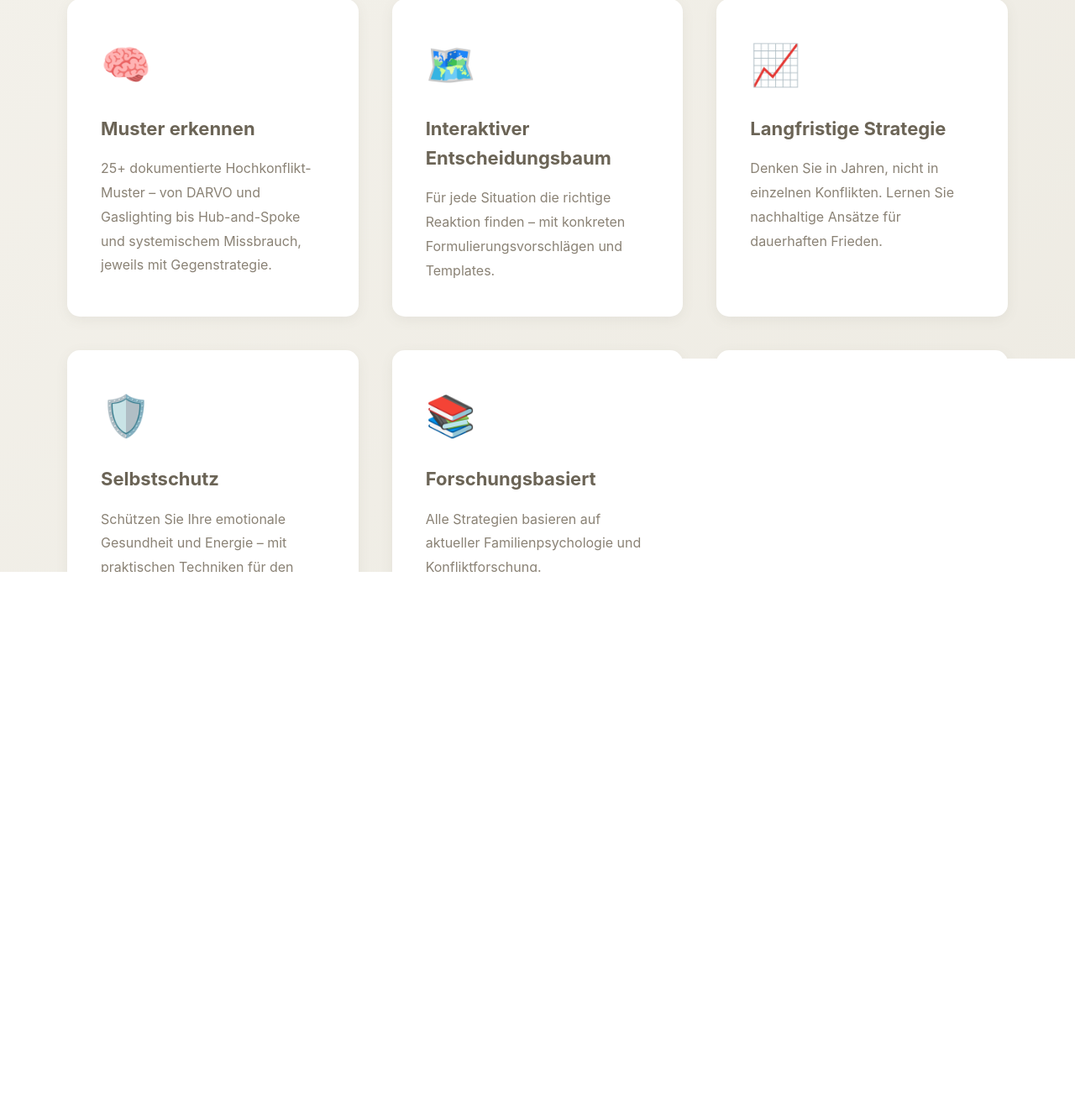
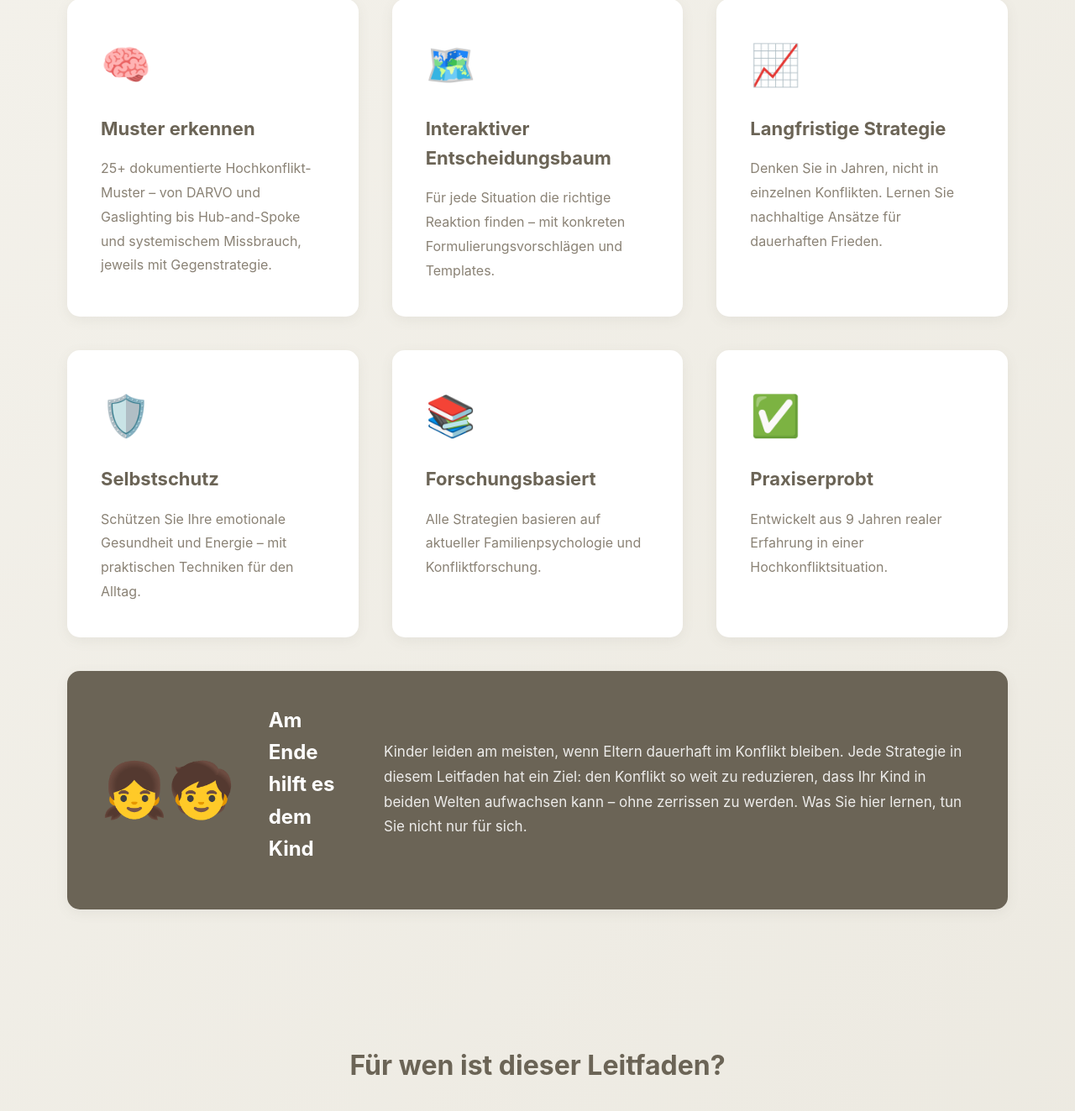
Before and after one commit to pww1980/hochkonflikteltern, a PHP site: page / in a window 1280 px wide. Shown: the part 844-2167 px from the top of the page at 84% size. Before the commit the page ends 1525 px from the top, so only its background shows below. Run offline with PHP 8.4, Linux system fonts and the light colour scheme.

Commit message:
Kachel 'Am Ende hilft es dem Kind' hinzugefügt
Neue hervorgehobene Kachel am Ende der Feature-Grid, die betont
dass alle Strategien letztlich dem Wohl des Kindes dienen.
Gestaltet als volle Breite, dunkler Hintergrund für visuelle Trennung.

https://claude.ai/code/session_01YMZYWLnsZcbzCmFAQvrmE9

```diff
--- a/index.html
+++ b/index.html
@@ -67,6 +67,11 @@
                     <div class="feature-icon">✅</div>
                     <h3>Praxiserprobt</h3>
                     <p>Entwickelt aus 9 Jahren realer Erfahrung in einer Hochkonfliktsituation.</p>
+                </div>
+                <div class="feature-card feature-card--child">
+                    <div class="feature-icon">👧🧒</div>
+                    <h3>Am Ende hilft es dem Kind</h3>
+                    <p>Kinder leiden am meisten, wenn Eltern dauerhaft im Konflikt bleiben. Jede Strategie in diesem Leitfaden hat ein Ziel: den Konflikt so weit zu reduzieren, dass Ihr Kind in beiden Welten aufwachsen kann – ohne zerrissen zu werden. Was Sie hier lernen, tun Sie nicht nur für sich.</p>
                 </div>
             </div>
         </section>
--- a/styles.css
+++ b/styles.css
@@ -167,6 +167,23 @@ nav {
 .feature-icon { font-size: 48px; margin-bottom: 20px; }
 .feature-card h3 { font-size: 22px; color: var(--color-primary); margin-bottom: 15px; }
 .feature-card p  { color: var(--color-secondary); line-height: 1.8; }
+
+.feature-card--child {
+    grid-column: 1 / -1;
+    background: var(--color-btn);
+    color: #ffffff;
+    display: flex;
+    align-items: center;
+    gap: 40px;
+    cursor: default;
+}
+.feature-card--child:hover { transform: none; }
+.feature-card--child .feature-icon { font-size: 64px; margin-bottom: 0; flex-shrink: 0; }
+.feature-card--child h3 { font-size: 24px; color: #ffffff; margin-bottom: 12px; }
+.feature-card--child p  { color: rgba(255,255,255,.88); font-size: 17px; line-height: 1.75; margin: 0; }
+@media (max-width: 600px) {
+    .feature-card--child { flex-direction: column; gap: 20px; text-align: center; }
+}
 
 /* ── About Section ────────────────────────────────────── */
 .about-section {
```
